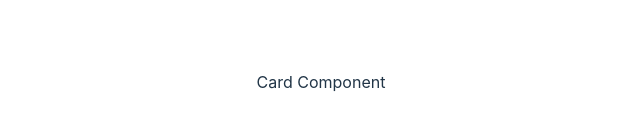
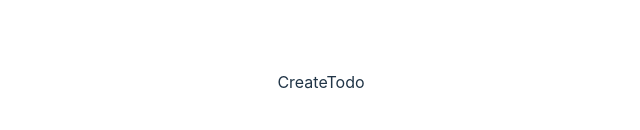
Before and after one commit to SUJINJEONG012/TheUltimateReactJSCourse2024BasicstoAdvancedReact, a React (Vite) app in the folder tasktrek/: page / in a window 1280 px wide. Shown: the part 318-448 px from the top of the page, without its empty margins (319-959 px from the left). Built offline with nearby package versions, Linux system fonts and the light colour scheme.

Commit message:
CreateTodo 모듈 분리하기

```diff
--- /dev/null
+++ b/tasktrek/src/components/CreateTodo.jsx
@@ -0,0 +1,9 @@
+import React from "react";
+
+const CreateTodo = ()=>{
+    return (
+        <div>CreateTodo</div>
+    )
+}
+
+export default CreateTodo;
--- a/tasktrek/src/main.jsx
+++ b/tasktrek/src/main.jsx
@@ -3,9 +3,10 @@ import ReactDOM from 'react-dom/client'
 import App from './App.jsx'
 import Card from './components/Card.jsx'
 import './index.css'
+import CreateTodo from './components/CreateTodo.jsx'
 
 ReactDOM.createRoot(document.getElementById('root')).render(
   <React.StrictMode>
-    <Card />
+    <CreateTodo />
   </React.StrictMode>,
 )
```
